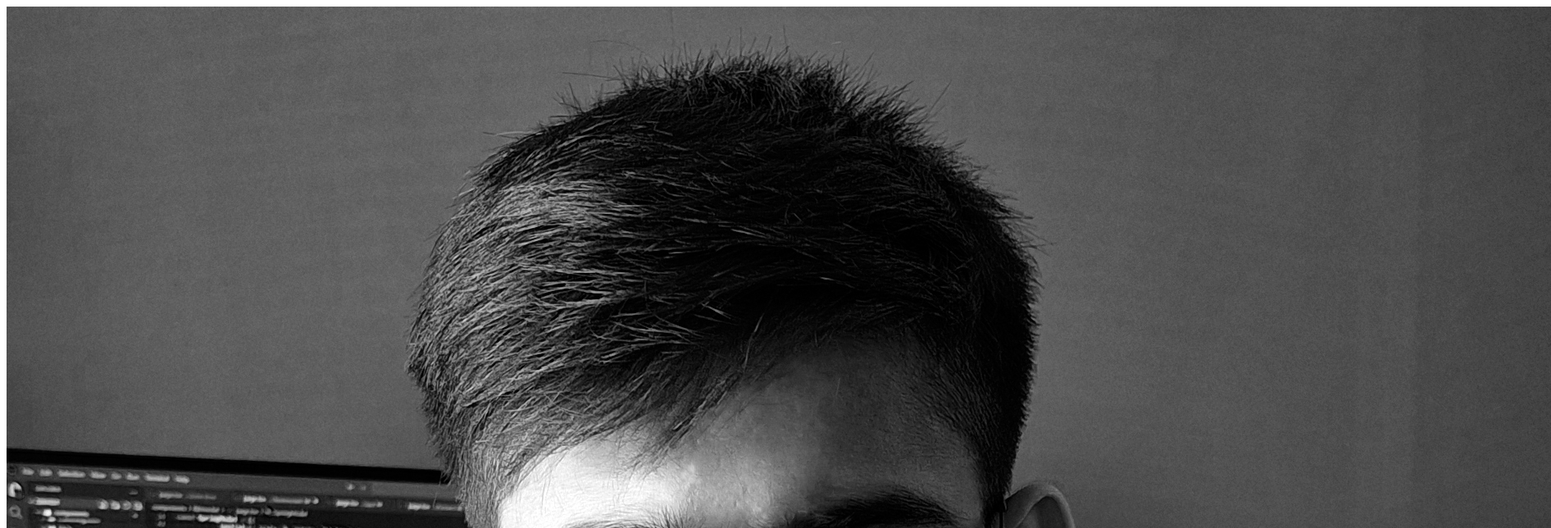
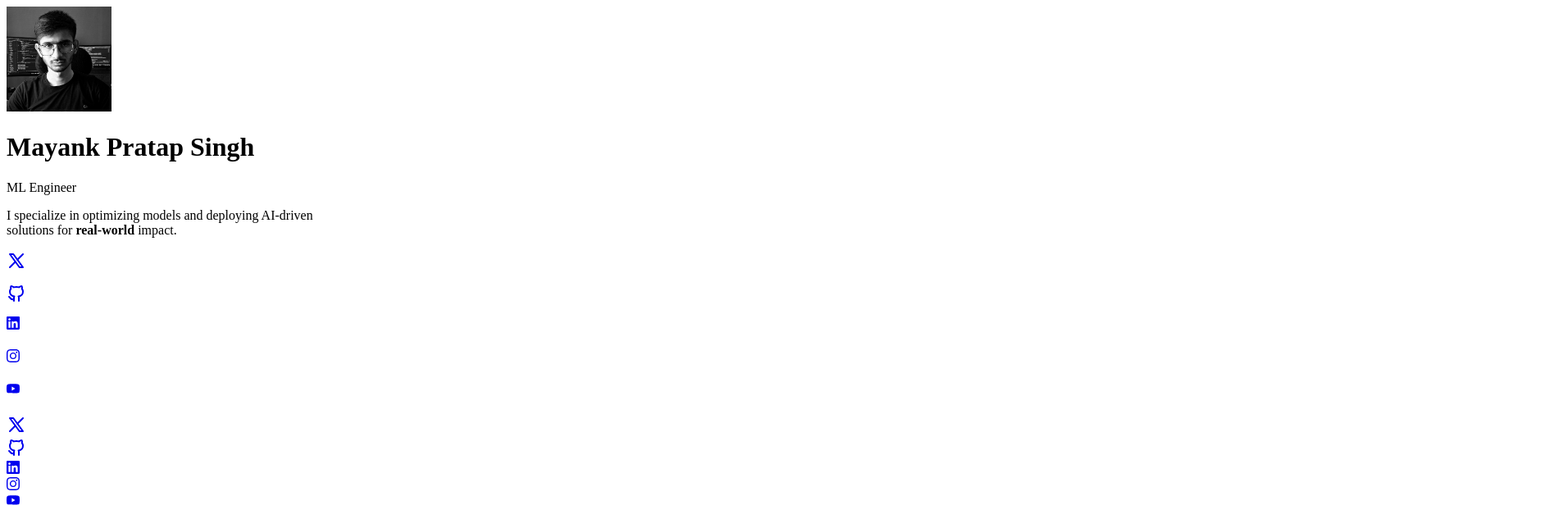
Before and after one commit to Mayankpratapsingh022/mayank-ml-portfolio, a Next.js app: page /component/hero in a window 1280 px wide. Shown: the top 644 px of the page at 82% size, 1892 px wide, since content can reach past the window. Built offline with nearby package versions, Linux system fonts and the light colour scheme.

Commit message:
bug image fixed

```diff
--- a/app/component/floating-dock/page.tsx
+++ b/app/component/floating-dock/page.tsx
@@ -4,10 +4,6 @@ import { FloatingDock } from "@/app/components/ui/floating-dock";
 import {
   IconBrandGithub,
   IconBrandX,
-  IconExchange,
-  IconHome,
-  IconNewSection,
-  IconTerminal2,
 
 } from "@tabler/icons-react";
 import { SiLinkedin,SiInstagram,SiYoutube  } from 'react-icons/si';
--- a/app/component/header.tsx
+++ b/app/component/header.tsx
@@ -22,7 +22,7 @@ export default function Header() {
   const [isClickScrolling, setIsClickScrolling] = useState(false); // New state for click-based scrolling
 
   // Scroll to the section when a link is clicked
-  const handleScrollToSection = (id:any) => {
+  const handleScrollToSection = (id:'string') => {
     setIsClickScrolling(true); // Disable scroll listener during smooth scrolling
     const element = document.getElementById(id);
     if (element) {
--- a/app/component/hero/page.tsx
+++ b/app/component/hero/page.tsx
@@ -1,4 +1,5 @@
 import React from "react";
+import Image from 'next/image';
 import Link from "next/link";
 import { FloatingDockDemo } from "../floating-dock/page";
 
@@ -11,10 +12,12 @@ const ProfileCard: React.FC = () => {
         <div className="flex flex-wrap mb-6 xl:flex-nowrap lg:flex-row-reverse">
           <div className="mb-5 mr-5 lg:ml-5 lg:mr-0">
             <div className="relative inline-block shrink-0 rounded-2xl">
-              <img
+              <Image
                 className="inline-block shrink-0 rounded-2xl w-32 h-32 md:w-32 md:h-32 lg:w-36 lg:h-36"
                 src="/profile.jpg"
                 alt="Profile"
+                width={128}
+                height={128}
               />
             </div>
           </div>
--- a/app/component/skills.tsx
+++ b/app/component/skills.tsx
@@ -9,7 +9,7 @@ import {
     SiNextdotjs, SiOpencv, SiPandas, SiPostgresql, SiAdobeillustrator, SiAdobeaftereffects, SiFigma
 } from 'react-icons/si';
 
-const SectionHeading = ({ children }: any) => (
+const SectionHeading = ({ children}) => (
   <h2 className="text-3xl font-bold mb-12">{children}</h2>
 );
 
```
